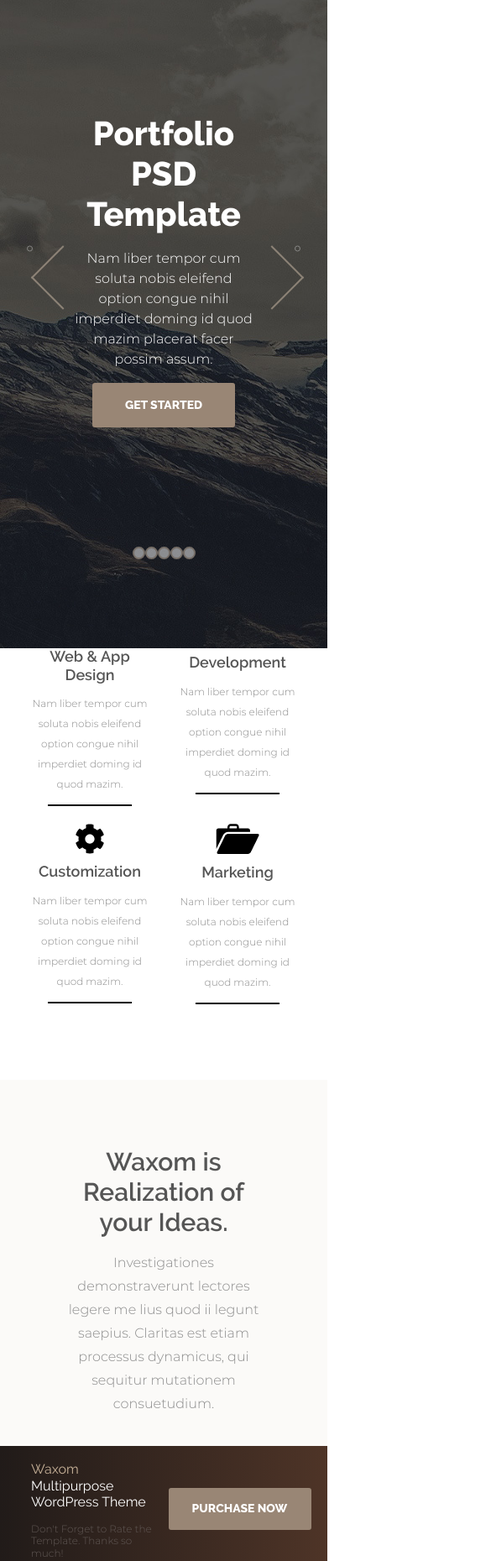
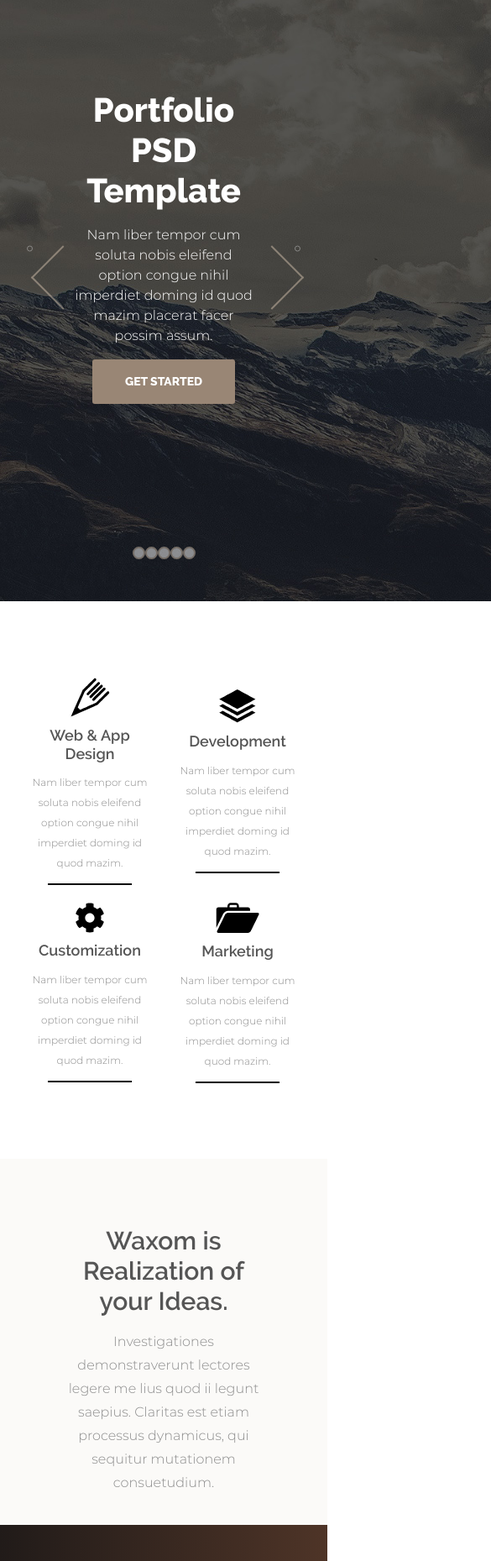
Before and after one commit to yaaelita/yaaelita.github.io, a plain HTML site: page index.html in a window 390 px wide. Shown: the part 128-1987 px from the top of the page at 84% size, 585 px wide, since content can reach past the window. Drawn offline with nearby package versions, Linux system fonts and the light colour scheme; files whose address does not match are found by name; a web font is replaced by a local one.

Commit message:
Add files via upload

```diff
--- a/css/style.css
+++ b/css/style.css
@@ -73,8 +73,8 @@ body {
 }
 
 .header {
-  width: 100%;
-  height: 900px;
+   width: 100%;
+   height: 100vh;
 }
 
 /* ---Menu---*/
@@ -260,7 +260,7 @@ nav {
 
 .carousel {
   width: 100%;
-/*   height: 1020px; */
+  height: 100%;
   display: flex;
   justify-content: center;
   align-items: center;
@@ -270,11 +270,11 @@ nav {
   top: 0;
   left: 0;
   width: 100%;
-  min-height: 900px;
+  max-height: 100%;
   display: flex;
   transition: transform 0.6s ease;
   position: relative;
-  overflow: hidden;
+/*   overflow: hidden; */
 }
 
 .carousel-control {
@@ -366,7 +366,7 @@ nav {
   align-self: flex-end;
   justify-content: space-between;
   position: absolute;
-  bottom: 5px;
+  bottom: 0;
   width: 10%;
 }
 
@@ -387,12 +387,15 @@ nav {
 
 
 .carousel-img {
-  top: 0;
-  left: 0;
-  width: 100%;
-  min-height: 820px;
+/*   top: 0; */
+/*   left: 0; */
+/*   width: 100%; */
+/*   min-height: 820px;  */
   opacity: 0;
+/*   min-height: 100%; */
+/*   min-width: 100%; */
   transition: opacity 1s ease;
+  background-size: cover;
 }
 
 .carousel-img:first-child {
@@ -690,19 +693,30 @@ nav {
   width: 100%;
 }
 
+
+.purchase-container {
+  display: flex;
+  flex-wrap: wrap;
+  justify-content: space-between;
+  align-items: center;
+  height: 150px;
+  width: 65%;
+}
+
 .purchase-txt-container {
-  margin: auto;
-  width: 45%;
+  display: flex;
+  flex-wrap: wrap;
+  width: 55%;
 }
 
 .purchase-now-title {
   display: block;
   font-family: 'raleway-regular', 'arial', sans-serif;
   font-size: 28px;
-  line-height: 1.2;
+/*   line-height: 1.2; */
   font-weight: 400;
   color: #fff;
-  width: 100%;
+  margin: 0;
 }
 
 .purchase-now-company-name {
@@ -714,27 +728,18 @@ nav {
   display: block;
   font-family: 'montserrat-light-regular', 'arial', sans-serif;
   font-size: 18px;
-  line-height: 1.2;
+/*   line-height: 1.2; */
   font-weight: 300;
   color: #615855;
-  width: 100%;
-}
-
-.purchase-container {
-  display: flex;
-  flex-wrap: wrap;
-  justify-content: space-between;
-  item-align: center;
+    margin: 0;
+}
+
+.btn-container {
+  display: flex;
+  justify-content: flex-end;
+  align-items: center;
   height: 150px;
-  width: 65%;
-}
-
-.btn-container {
-  display: flex;
-  justify-content: flex-end;
-  align-items: center;
-  height: 150px;
-  width: 45%;
+  width: 40%;
   padding-right: 30px;
 }
 
@@ -801,7 +806,7 @@ nav {
   display: flex;
   flex-wrap: wrap;
   width: 100%;
-  justify-content: space-between;
+  justify-content: space-around;
   align-items: center;
   box-sizing: border-box;
 }
@@ -809,8 +814,7 @@ nav {
 .article-preview {
   display: block;
   width: 370px;
-  max-height: 340px;
-  margin: 20px;
+  height: 340px;
   text-align: center;
   position: relative;
 }
@@ -1698,7 +1702,7 @@ video {
 
 .footer-nav {
   list-style-type: none;
-  width: 550px;
+  width: 100%;
   min-height: 56px;
   padding: 0;
   background-color: transparent;
@@ -1723,8 +1727,6 @@ video {
   color: #c7b299;
 }
 
-
-
 .border-left {
   padding: 0 0px 0 10px;
   border-left: 1px solid #555;
@@ -1755,10 +1757,6 @@ video {
 
 @media(max-width: 480px) {
 
-.header {
-  width: 100%;
-  max-height: 750px;
-}
 
   .logo-txt {
      display: none;
@@ -1779,11 +1777,6 @@ video {
     display: none;
   }
 
-  .carousel-wrapper {
-    max-height: 780px;
-  }
-
-
   .carousel-center {
     width: 55%;
   }
@@ -1797,11 +1790,6 @@ video {
   .carousel-title-h2 {
     display: none;
   }
-
-  .carousel-img {
-  width: auto;
-  min-height: 820px;
-}
 
 .carousel-control-left:after {
   left: 15px;
@@ -2028,7 +2016,7 @@ video {
     flex-wrap: wrap;
     justify-content: center;
     text-align: center;
-    width: 90%;
+    width: 95%;
   }
 
   .footer-txt-right {
```
